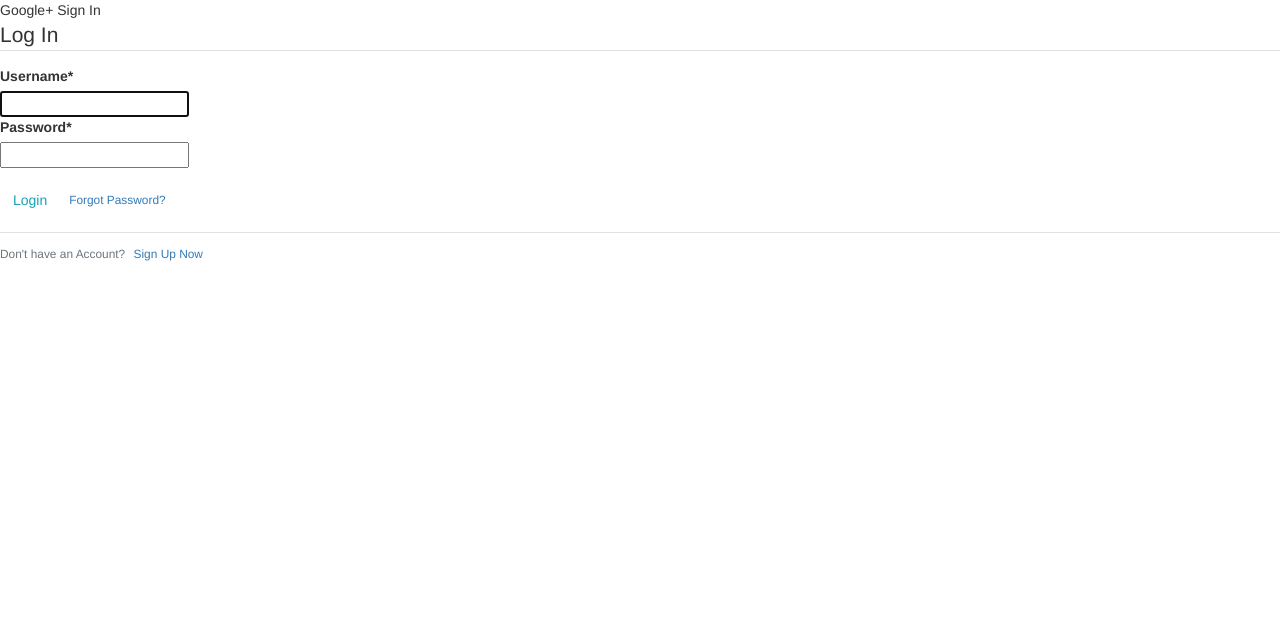
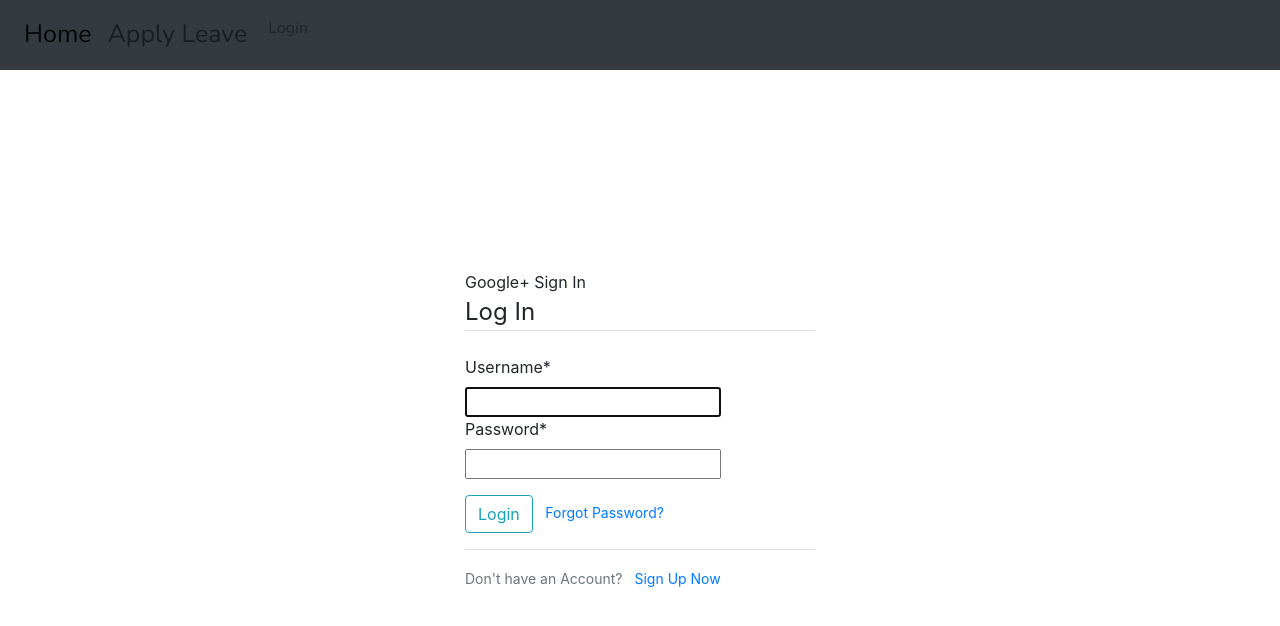
Before and after one commit to markmumba/sanergy-leave-managment-system, a Django app: page /login/ in a window 1280 px wide. Shown: the top 626 px of the page. Run offline with Django 3.2, Linux system fonts and the light colour scheme; some libraries are stand-ins or nearby versions.

Commit message:
styled the navbar to best prefrence

```diff
--- a/sanergy_leave/templates/sanergytemplates/base.html
+++ b/sanergy_leave/templates/sanergytemplates/base.html
@@ -1,51 +1,41 @@
 {% load bootstrap4 %}
 {% load static %}
+
 <!DOCTYPE html>
 <html>
     <head>
-  <style>
-    body{
-      overflow-x:hidden;
-    }
-  </style>
         <meta charset="utf-8">
         <meta name="viewport" content="width=device-width, initial-scale=1">
-  <meta http-equiv="X-UA-Compatible" content="ie-edge">
+
         {% if title %}
-  <title>LMS {{title}}</title>
-  {% else %}
-  <title> LMS</title>
+
+        <title>
+            {{title}}
+        </title>
+
         {% endif %}
     {% block styles %}
+    <link href="https://fonts.googleapis.com/css?family=Open+Sans&display=swap" rel="stylesheet">
+    <link href="https://fonts.googleapis.com/css?family=Nunito&display=swap" rel="stylesheet">
+    <link rel="stylesheet" href="https://stackpath.bootstrapcdn.com/bootstrap/4.3.1/css/bootstrap.min.css"
+    integrity="sha384-ggOyR0iXCbMQv3Xipma34MD+dH/1fQ784/j6cY/iJTQUOhcWr7x9JvoRxT2MZw1T" crossorigin="anonymous">
+    <link href="https://fonts.googleapis.com/css?family=Anton&display=swap" rel="stylesheet">
+    <link href="https://fonts.googleapis.com/css?family=Playfair+Display&display=swap" rel="stylesheet">
+    <link rel="stylesheet" href="https://cdnjs.cloudflare.com/ajax/libs/animate.css/3.7.2/animate.min.css">
       {% bootstrap_css %}
-  <link href="https://fonts.googleapis.com/css?family=Open+Sans:300, 400, 700" rel="stylesheet">
-  <link rel="stylesheet" type="text/css" href="{% static 'css/animate.css' %} ">
-  <link rel="stylesheet" type="text/css" href="{% static 'css/bootstrap.css' %} ">
-  <link rel="stylesheet" type="text/css" href="{% static 'css/owl.carousel.min.css' %} ">
-  <link rel="stylesheet" type="text/css" href="{% static 'css/bootstrap-datepicker.css' %} ">
-  <link rel="stylesheet" type="text/css" href="{% static 'css/jquery.timepicker.css' %} ">
-  <link rel="stylesheet" type="text/css" href="{% static 'fonts/ionicons/css/ionicons.min.css' %} ">
-  <link rel="stylesheet" type="text/css" href="{% static 'fonts/flaticon/font/flaticon.css' %} ">
-  <link rel="stylesheet" href="https://maxcdn.bootstrapcdn.com/bootstrap/3.4.0/css/bootstrap.min.css">
-  <link rel="stylesheet" type="text/css" href="{% static 'css/styles.css' %} ">
-  <link rel="stylesheet" type="text/css" href="{% static 'css/main.css' %}">
     {% endblock %}
+
     </head>
     <body>
+        {% include "sanergytemplates/navbar.html" %}
         {% block content %}
-  {% include "sanergytemplates/navbar.html" %}
         {% endblock %}
-  {% comment %} styling {% endcomment %}
         {% block scripts %}
+        <script src="https://ajax.googleapis.com/ajax/libs/jquery/3.2.1/jquery.min.js"></script>
         {% bootstrap_javascript %}
-  <script src="{% static 'js/jquery-3.2.1.min.js' %}"></script>
-  <script src="{% static 'js/popper.min.js' %}"></script>
-  <script src="{% static 'js/bootstrap.min.js' %}"></script>
-  <script src="{% static 'js/owl.carousel.min.js' %}"></script>
-  <script src="{% static 'js/bootstrap-datepicker.js' %}"></script>
-  <script src="{% static 'js/jquery.timepicker.min.js' %}"></script>
-  <script src="{% static 'js/jquery.waypoints.min.js' %}"></script>
-  <script src="{% static 'js/main.js' %}"></script>
         {% endblock %}
+
     </body>
+
+
 </html>
--- a/sanergy_leave/templates/sanergytemplates/leavepage.html
+++ b/sanergy_leave/templates/sanergytemplates/leavepage.html
@@ -2,7 +2,9 @@
 {% block content %}
 
 {{block.super}}
+<style>
 
-  <h2>All About Leaves in this company</h2>
+</style>
+
 
   {% endblock %}
--- a/sanergy_leave/templates/sanergytemplates/navbar.html
+++ b/sanergy_leave/templates/sanergytemplates/navbar.html
@@ -1,29 +1,34 @@
-<nav class="navbar navbar-dark bg-primary">
-    <a class="navbar-brand" href="#">HOME</a>
-    <button class="navbar-toggler" type="button" data-toggle="collapse" data-target="#navbarText" aria-controls="navbarText" aria-expanded="false" aria-label="Toggle navigation">
-      <span class="navbar-toggler-icon"></span>
-    </button>
-    <div class="collapse navbar-collapse" id="navbarText">
+
+
+  <nav class="navbar navbar-expand-lg navbar-light bg-dark" style="font-size: 25px; font-family: 'Nunito', sans-serif;">
+
+      <div class="collapse navbar-collapse" id="navbarSupportedContent">
         <ul class="navbar-nav mr-auto">
+          <li class="nav-item active">
+
+            <a class="nav-link" href="{% url 'leavepage' %}">Home <span class="sr-only">(current)</span></a>
+          </li>
           {% if user.is_authenticated %}
           <li class="nav-item">
-          <a class="nav-link" href="{% url 'profile' %}">Profile</a>
+            <a class="dropdown-item" href="{% url 'profile'%}">Profile</a>
           </li>
           <li class="nav-item">
-            <a class="nav-link" href="{% url 'applyform' %}">Take leave</a>
+            <a class="dropdown-item" href="{% url 'applyform' %}">Apply leave</a>
           </li>
           <li class="nav-item">
-            <a class="nav-link" href="{% url 'logout' %}">Logout</a>
+            <a class="dropdown-item" href="{% url 'applyform' %}">logout</a>
           </li>
-      </ul>
           {% else %}
-      <li class="nav-item">
-          <a class="nav-link" href="{% url 'login' %}">Take Leave</a>
+          <li class="nav-item" style="font-size: 25px;">
+              <a class="nav-link" href="{% url 'login' %}">Apply Leave</a>
             </li>
-        <li class="nav-item">
-            <a class="nav-link" href="{% url 'login' %}">login</a>
+          <li>
+            <a class='btn btn-default' href="{% url 'login' %}">Login</a>
           </li>
-    </ul>
+
           {% endif %}
+
+      </div>
+
       </div>
     </nav>
--- a/users/templates/users/login.html
+++ b/users/templates/users/login.html
@@ -1,6 +1,10 @@
 {% extends "sanergytemplates/base.html" %}
 {% load crispy_forms_tags %}
 {% block content %}
+<div class="container" style="padding-top: 200px;">
+  <div class="row">
+    <div class="col-4"></div>
+    <div class="col-4">
       <div class="content-section">
         <div id="google-plus-button">Google+ Sign In</div>
         <form method="POST">
@@ -20,6 +24,10 @@
           <small class="text-muted">
             Don't have an Account? <a class="ml-2" href="{% url 'register' %}">Sign Up Now</a>
           </small>
+        </div>
+      </div>
+    </div>
+    <div class="col-4"></div>
   </div>
 </div>
 {% block scripts %}
```
Also changed, not shown: users/templates/users/register.html (+7 -0 lines). Lines whose indentation alone changed are shown as unchanged.
